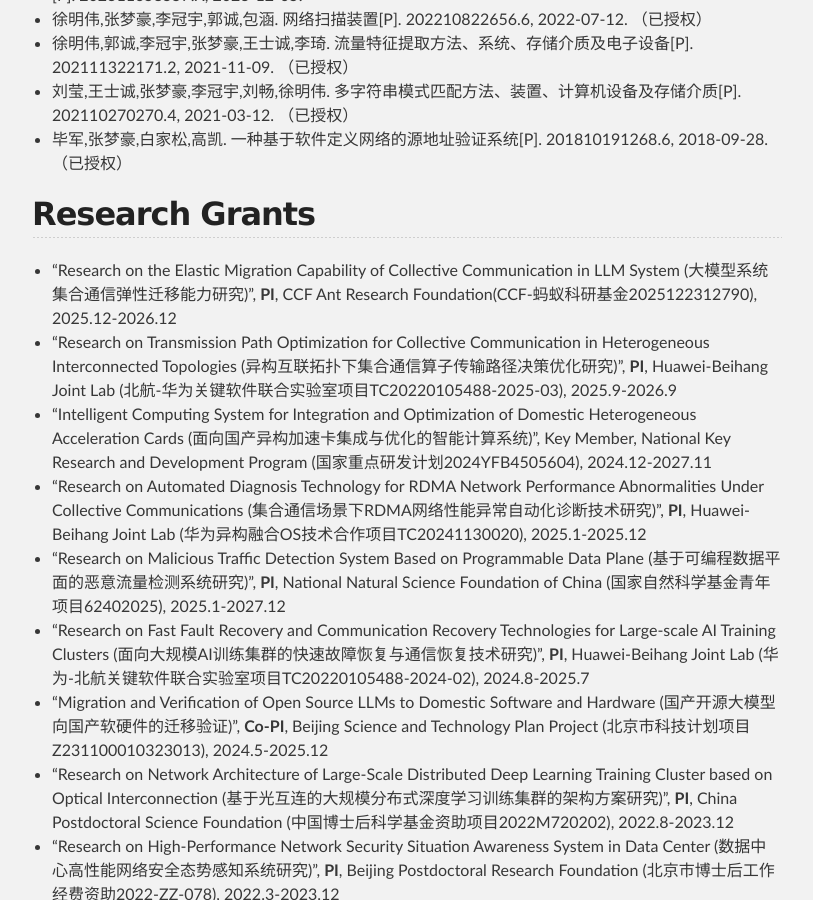
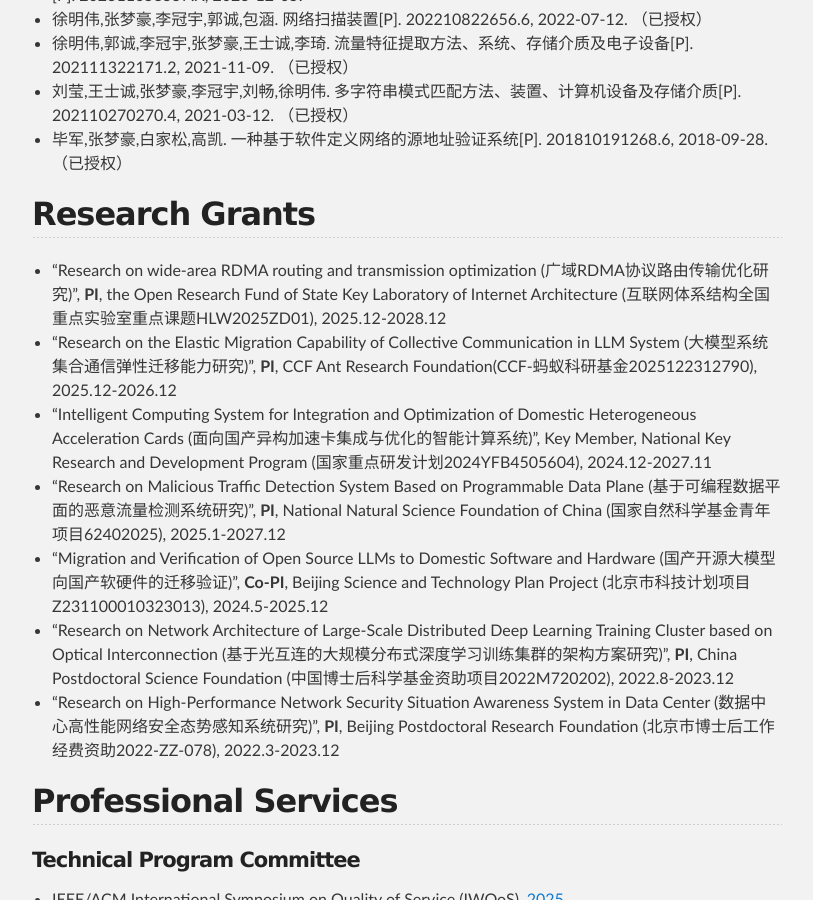
Before and after one commit to zhangmenghao/zhangmenghao.github.io, a Jekyll site: the page built from index.md, in a window 1280 px wide and 900 px high, scrolled down 6292 px. Shown: the whole window, without its empty margins (233-1046 px from the left). Built offline with Jekyll 4.4.1, drawn with Linux system fonts in a browser that asks for light colours.

Commit message:
Update grants

```diff
--- a/index.md
+++ b/index.md
@@ -222,16 +222,17 @@
 
 
 ## Research Grants
+<!-- * Research on Automated Diagnosis Technology for Performance Abnormalities in Collective Communication Library (异构混训场景下集合通信库性能异常自动化诊断技术)", __PI__, Huawei-Beihang Joint Lab (华为异构融合OS技术合作项目TC20251209030), 2026.1-2026.12 -->
 <!-- * "Research on Optimization of AI Network Infrastructure Oriented to DeepSeek MOE Model (面向DeepSeek类MOE模型的AI网络基础设施优化研究)", __PI__, Tencent (腾讯校企合作项目), 2025.12-2016.12 -->
-<!-- * "Research on wide-area RDMA routing and transmission optimization (广域RDMA协议路由传输优化研究)", __PI__, the Open Research Fund of State Key Laboratory of Internet Architecture (互联网体系结构全国重点实验室重点课题HLW2025ZD01), 2025.12-2028.12 -->
+* "Research on wide-area RDMA routing and transmission optimization (广域RDMA协议路由传输优化研究)", __PI__, the Open Research Fund of State Key Laboratory of Internet Architecture (互联网体系结构全国重点实验室重点课题HLW2025ZD01), 2025.12-2028.12
 * "Research on the Elastic Migration Capability of Collective Communication in LLM System (大模型系统集合通信弹性迁移能力研究)", __PI__, CCF Ant Research Foundation(CCF-蚂蚁科研基金2025122312790), 2025.12-2026.12
-* "Research on Transmission Path Optimization for Collective Communication in Heterogeneous Interconnected Topologies (异构互联拓扑下集合通信算子传输路径决策优化研究)", __PI__, Huawei-Beihang Joint Lab (北航-华为关键软件联合实验室项目TC20220105488-2025-03), 2025.9-2026.9
+<!-- * "Research on Transmission Path Optimization for Collective Communication in Heterogeneous Interconnected Topologies (异构互联拓扑下集合通信算子传输路径决策优化研究)", __PI__, Huawei-Beihang Joint Lab (北航-华为关键软件联合实验室项目TC20220105488-2025-03), 2025.9-2026.9 -->
 <!-- * "Research on Runtime Fast Fault Recovery Techniques in LLM Training Scenarios (大模型训练场景下运行时快速故障恢复技术研究)", __PI__, ByteDance (字节跳动合作项目CT20250430105673), 2025.5-2026.5 -->
 * "Intelligent Computing System for Integration and Optimization of Domestic Heterogeneous Acceleration Cards (面向国产异构加速卡集成与优化的智能计算系统)", Key Member, National Key Research and Development Program (国家重点研发计划2024YFB4505604), 2024.12-2027.11
 <!-- * "Development of Software Upgrade Version Management for Satellites (星群软件在线升级版本管理研制)", __PI__, Beijing Institute of Control Engineering (北京控制工程研究所), 2025.1-2025.12 -->
-* "Research on Automated Diagnosis Technology for RDMA Network Performance Abnormalities Under Collective Communications (集合通信场景下RDMA⽹络性能异常⾃动化诊断技术研究)", __PI__, Huawei-Beihang Joint Lab (华为异构融合OS技术合作项目TC20241130020), 2025.1-2025.12
+<!-- * "Research on Automated Diagnosis Technology for RDMA Network Performance Abnormalities Under Collective Communications (集合通信场景下RDMA⽹络性能异常⾃动化诊断技术研究)", __PI__, Huawei-Beihang Joint Lab (华为异构融合OS技术合作项目TC20241130020), 2025.1-2025.12 -->
 * "Research on Malicious Traffic Detection System Based on Programmable Data Plane (基于可编程数据平面的恶意流量检测系统研究)", __PI__, National Natural Science Foundation of China (国家自然科学基金青年项目62402025), 2025.1-2027.12
-* "Research on Fast Fault Recovery and Communication Recovery Technologies for Large-scale AI Training Clusters (面向大规模AI训练集群的快速故障恢复与通信恢复技术研究)", __PI__, Huawei-Beihang Joint Lab (华为-北航关键软件联合实验室项目TC20220105488-2024-02), 2024.8-2025.7
+<!-- * "Research on Fast Fault Recovery and Communication Recovery Technologies for Large-scale AI Training Clusters (面向大规模AI训练集群的快速故障恢复与通信恢复技术研究)", __PI__, Huawei-Beihang Joint Lab (华为-北航关键软件联合实验室项目TC20220105488-2024-02), 2024.8-2025.7 -->
 * "Migration and Verification of Open Source LLMs to Domestic Software and Hardware (国产开源大模型向国产软硬件的迁移验证)", __Co-PI__, Beijing Science and Technology Plan Project (北京市科技计划项目Z231100010323013), 2024.5-2025.12
 * "Research on Network Architecture of Large-Scale Distributed Deep Learning Training Cluster based on Optical Interconnection (基于光互连的大规模分布式深度学习训练集群的架构方案研究)", __PI__, China Postdoctoral Science Foundation (中国博士后科学基金资助项目2022M720202), 2022.8-2023.12
 * "Research on High-Performance Network Security Situation Awareness System in Data Center (数据中心高性能网络安全态势感知系统研究)", __PI__, Beijing Postdoctoral Research Foundation (北京市博士后工作经费资助2022-ZZ-078), 2022.3-2023.12
```
